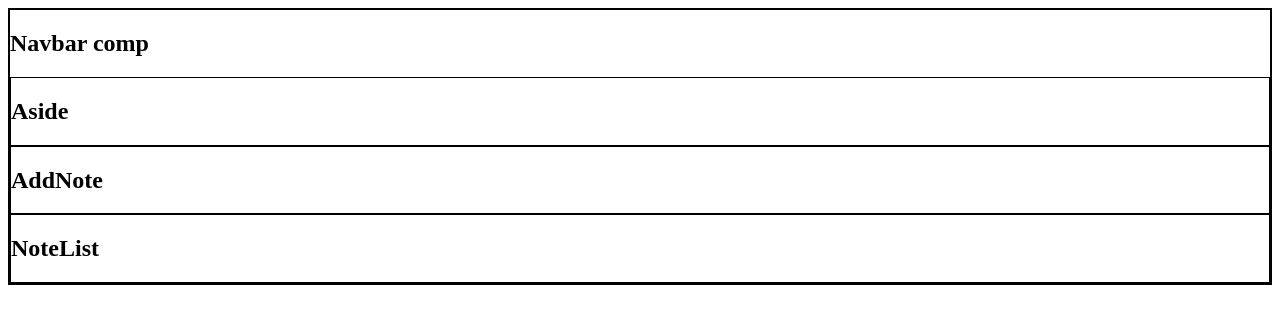
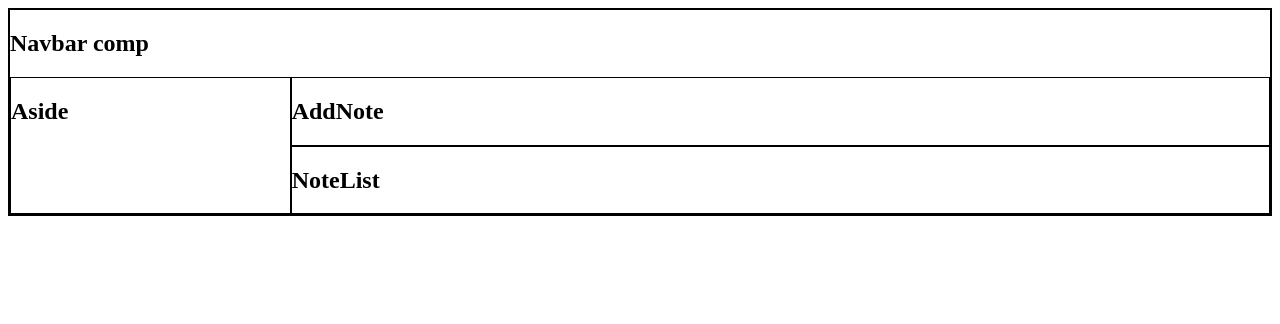
Before and after one commit to EivydasLeo-zz/keep-Clone-React, a React (Create React App) app: page / in a window 1280 px wide. Shown: the top 324 px of the page. Built offline with nearby package versions, Linux system fonts and the light colour scheme.

Commit message:
css grid layout done

```diff
--- a/src/App.css
+++ b/src/App.css
@@ -2,6 +2,23 @@ div {
   border: 1px solid #000;
 }
 
+.navbar {
+  grid-area: header;
+}
+.aside {
+  grid-area: aside;
+}
+.add-note {
+  grid-area: add-note;
+}
+.note-list {
+  grid-area: note-list;
+}
+
 .App {
   display: grid;
+  grid-template-areas:
+    'header header header header header'
+    'aside add-note add-note add-note add-note '
+    'aside note-list note-list note-list note-list ';
 }
```
Also changed, not shown: steps.txt.
